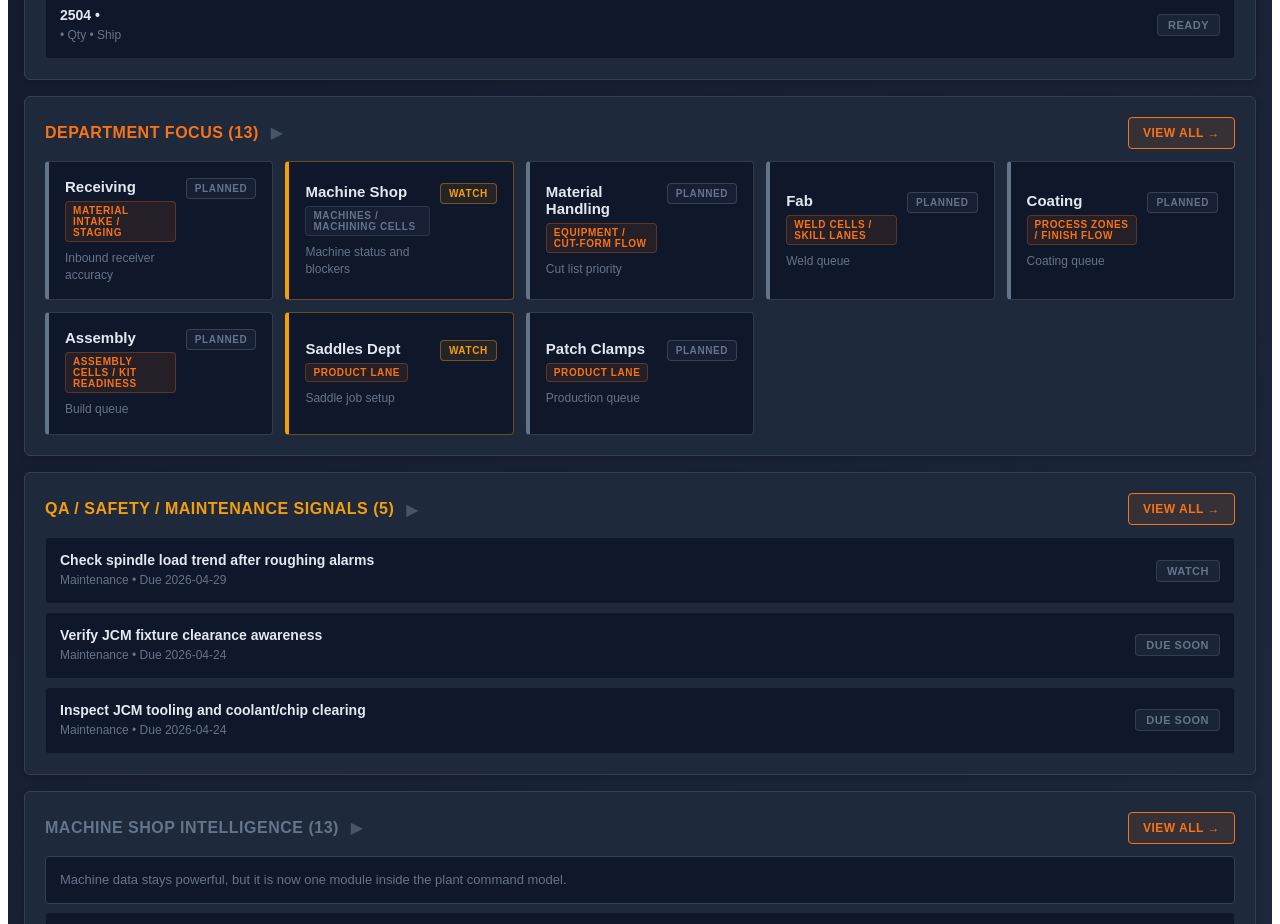
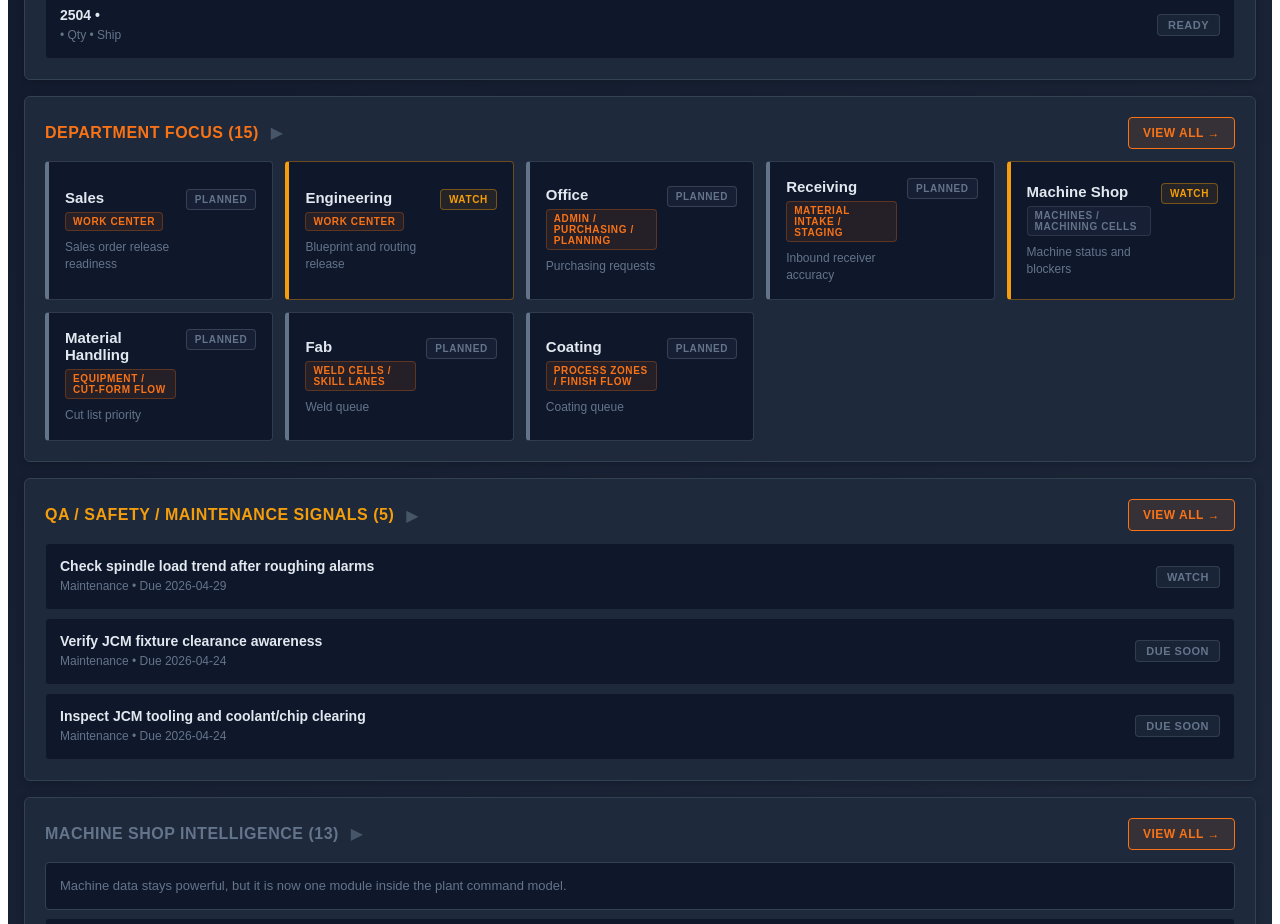
Before and after one commit to jcm-digital-coworker/JCM-Command-Center, a React (Vite) app: page / in a window 1280 px wide. Shown: the part 860-1784 px from the top of the page. Built offline with nearby package versions, Linux system fonts and the light colour scheme.

Commit message:
Add Sales and Engineering work centers

```diff
--- a/src/data/workCenters.ts
+++ b/src/data/workCenters.ts
@@ -2,6 +2,9 @@ import type { Department } from "../types/machine";
 import type { WorkCenter } from "../types/plant";
 
 export const plantDepartmentOrder: Department[] = [
+  "Sales",
+  "Engineering",
+  "Office",
   "Receiving",
   "Machine Shop",
   "Material Handling",
@@ -14,10 +17,57 @@ export const plantDepartmentOrder: Department[] = [
   "QA",
   "Shipping",
   "Maintenance",
-  "Office",
 ];
 
 export const workCenters: WorkCenter[] = [
+  {
+    id: "sales",
+    department: "Sales",
+    name: "Sales",
+    status: "PLANNED",
+    primaryFunction:
+      "Own customer order intake, release signals, priority changes, and commercial handoff into production.",
+    dailyFocus: [
+      "Sales order release readiness",
+      "Customer priority and hot-order visibility",
+      "Missing commercial details before production launch",
+      "Order-change communication to scheduling and production",
+    ],
+    roles: ["Sales", "Customer Service", "Inside Sales", "Sales Lead", "Manager"],
+    coverage: { note: "Business-side work center for order release and customer signal visibility" },
+    stationTabletDefault: "Order release queue, customer priority notes, holds, and production handoff status.",
+    nextBuildModules: ["Sales release queue", "Order change log", "Customer priority board", "Production handoff checklist"],
+  },
+  {
+    id: "engineering",
+    department: "Engineering",
+    name: "Engineering",
+    status: "WATCH",
+    primaryFunction:
+      "Own blueprint, routing, engineered-order review, and production packet release before work reaches the floor.",
+    dailyFocus: [
+      "Blueprint and routing release",
+      "Engineered order review",
+      "Missing drawing or revision blockers",
+      "Production packet readiness",
+    ],
+    roles: ["Engineer", "Drafter", "Engineering Support", "Engineering Lead", "Manager"],
+    coverage: { note: "Business-side workflow gate for engineered products and blueprint release" },
+    stationTabletDefault: "Blueprint backlog, engineering holds, routing readiness, and released packet status.",
+    nextBuildModules: ["Blueprint backlog", "Routing release board", "Engineering hold tracker", "Revision handoff log"],
+  },
+  {
+    id: "office",
+    department: "Office",
+    name: "Office",
+    status: "PLANNED",
+    primaryFunction: "Administrative, purchasing, scheduling, and management visibility across plant operations.",
+    dailyFocus: ["Purchasing requests", "Production visibility", "Plant communication", "Management approvals"],
+    roles: ["Admin", "Purchasing", "Scheduler", "Manager"],
+    coverage: { note: "Shared office hub separate from Sales and Engineering workflow gates" },
+    stationTabletDefault: "Requests, approvals, and plant status visibility.",
+    nextBuildModules: ["Request approvals", "Purchasing board", "Schedule visibility", "Manager view"],
+  },
   {
     id: "receiving",
     department: "Receiving",
@@ -85,7 +135,6 @@ export const workCenters: WorkCenter[] = [
     stationTabletDefault: "Weld queue, blockers, fixture needs, and handoffs to assembly.",
     nextBuildModules: ["Fab subgroup boards", "Weld queue", "Quality hold tracker", "Assembly handoff"],
   },
-
   {
     id: "coating",
     department: "Coating",
@@ -148,7 +197,6 @@ export const workCenters: WorkCenter[] = [
     stationTabletDefault: "Queue, blockers, and work instructions.",
     nextBuildModules: ["Production board", "Inventory needs", "Inspection checklist"],
   },
-
   {
     id: "qa",
     department: "QA",
@@ -186,16 +234,4 @@ export const workCenters: WorkCenter[] = [
     stationTabletDefault: "Open requests, urgent downtime, assigned tasks, and closeout notes.",
     nextBuildModules: ["Work order intake", "Priority queue", "Assignment board", "Maintenance history"],
   },
-  {
-    id: "office",
-    department: "Office",
-    name: "Office",
-    status: "PLANNED",
-    primaryFunction: "Future administrative, purchasing, scheduling, and office personnel views.",
-    dailyFocus: ["Purchasing requests", "Production visibility", "Plant communication"],
-    roles: ["Admin", "Purchasing", "Engineering", "Sales", "Manager"],
-    coverage: { note: "Deferred office personnel module" },
-    stationTabletDefault: "Requests, approvals, and plant status visibility.",
-    nextBuildModules: ["Request approvals", "Purchasing board", "Manager view"],
-  },
 ];
```
